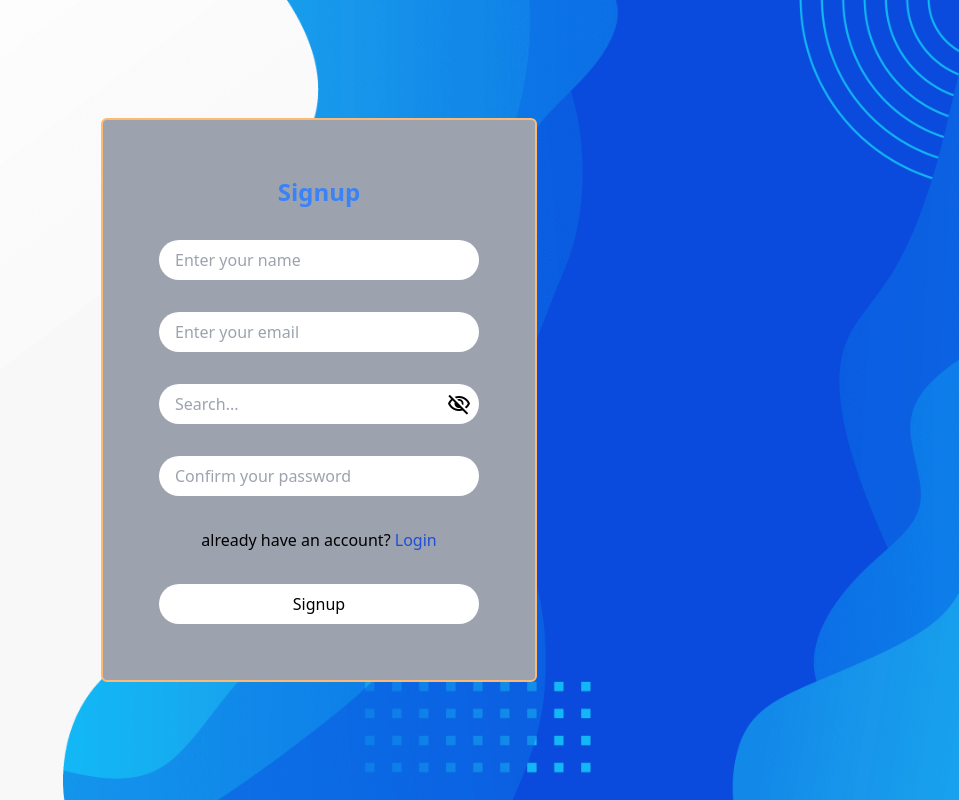
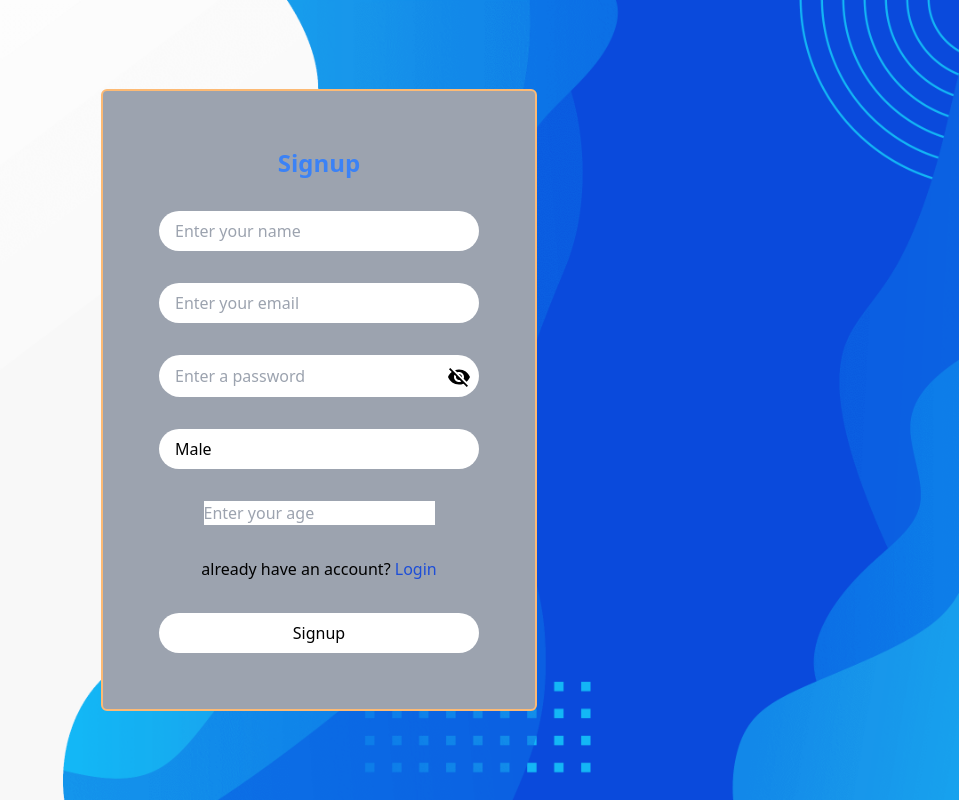
Before and after one commit to amirjamanmondal/Mern-stack-MainFlowIntern, a React (Create React App) app: page /amirjamanmondal/Mern-stack-MainFlowIntern/signup in a window 1280 px wide. Shown: the whole page, without its empty margins (321-1280 px from the left). Built offline with nearby package versions, Linux system fonts and the light colour scheme.

Commit message:
i have tested signup page done

```diff
--- a/package.json
+++ b/package.json
@@ -4,7 +4,10 @@
   "version": "0.1.0",
   "private": true,
   "dependencies": {
+    "@emotion/react": "^11.13.3",
+    "@emotion/styled": "^11.13.0",
     "@mui/icons-material": "^6.1.6",
+    "@mui/material": "^6.1.6",
     "@testing-library/jest-dom": "^5.17.0",
     "@testing-library/react": "^13.4.0",
     "@testing-library/user-event": "^13.5.0",
--- a/src/components/Card.jsx
+++ b/src/components/Card.jsx
@@ -12,9 +12,9 @@ const Card = () => {
           the best possible experience.
         </p>
 
-        <button className="rounded-full bg-fuchsia-500 p-2 text-white border-lime-400 border-2">
+        <NavLink to={'/signup'} className="rounded-full bg-fuchsia-500 p-2 text-white border-lime-400 border-2">
           Get Started
-        </button>
+        </NavLink>
       </div>
     </div>
   );
--- a/src/components/pages/Signup.jsx
+++ b/src/components/pages/Signup.jsx
@@ -1,6 +1,35 @@
 import React, { useState } from "react";
+import VisibilityIcon from "@mui/icons-material/Visibility";
+import VisibilityOffIcon from "@mui/icons-material/VisibilityOff";
 
 const Signup = () => {
+  const [name, setName] = useState("");
+  const [email, setEmail] = useState("");
+  const [password, setPassword] = useState("");
+  const [gender, setGender] = useState("Male");
+  const [age, setAge] = useState();
+
+  const handleSubmit = async (e) => {
+    e.preventDefault();
+
+    const response = await fetch("http://localhost:8000/user/signup", {
+      method: "POST",
+      headers: {
+        "Content-Type": "application/json",
+      },
+      body: JSON.stringify({ name, email, password, gender, age }),
+    });
+
+    if (response.ok) {
+      const data = await response.json();
+      // Handle successful login, e.g., redirect to dashboard
+      console.log("Signup successful:", data);
+    } else {
+      // Handle login failure, e.g., display error message
+      console.error("Signup failed:", response.statusText);
+    }
+  };
+
   const [typeInput, setTypeInput] = useState(false);
   function handleInput(e) {
     e.preventDefault();
@@ -8,56 +37,66 @@ const Signup = () => {
   }
   return (
     <>
-      <form className="h-fit w-fit py-14 px-14  flex flex-col justify-center items-center gap-8 bg-gray-400 rounded-md border-orange-300 border-2">
+      <form onSubmit={handleSubmit} className="h-fit w-fit py-14 px-14  flex flex-col justify-center items-center gap-8 bg-gray-400 rounded-md border-orange-300 border-2">
         <div className="text-2xl font-semibold text-blue-500">Signup</div>
         <input
           type="text"
           placeholder="Enter your name"
+          value={name}
+          onChange={(e) => setName(e.target.value)}
           className="w-80 h-fit px-4 py-2 rounded-full outline-none"
         />
         <input
           type="email"
           placeholder="Enter your email"
           className="w-80 h-fit px-4 py-2 rounded-full outline-none"
+          value={email}
+          onChange={(e) => setEmail(e.target.value)}
         />
         <div class=" w-80 h-fit rounded-full bg-white flex flex-row justify-center items-center p-2">
           <input
-            type={typeInput===true?"text":"password"}
+            type={typeInput === true ? "text" : "password"}
             id="myInput"
-            placeholder="Search..."
+            placeholder="Enter a password"
+            value={password}
+            onChange={(e) => setPassword(e.target.value)}
             className="h-full w-full px-2 rounded-full outline-none "
           />
 
           {typeInput === true ? (
-            <span
-              class="material-symbols-outlined cursor-pointer"
-              onClick={handleInput}
-            >
-              visibility_off
+            <span onClick={handleInput}>
+              <VisibilityIcon />
             </span>
           ) : (
-            <span
-              class="material-symbols-outlined cursor-pointer"
-              onClick={handleInput}
-            >
-              visibility_off
+            <span onClick={handleInput}>
+              <VisibilityOffIcon />
             </span>
           )}
         </div>
         <input
           type="text"
-          placeholder="Confirm your password"
+          placeholder="Enter Gender"
           className="w-80 h-fit px-4 py-2 rounded-full outline-none"
+          value={gender}
+          onChange={(e) => setGender(e.target.value)}
+        />
+        <input
+          type="number"
+          name="age"
+          id=""
+          value={age}
+          onChange={(e) => setAge(e.target.value)}
+          placeholder="Enter your age"
         />
         <span className="text-base">
           already have an account?{" "}
           <span className="text-blue-700 cursor-pointer">Login</span>
         </span>
-        <input
+        <button
           type="submit"
           value="Signup"
           className="w-80 h-fit px-4 py-2 rounded-full bg-white"
-        />
+        >Signup</button>
       </form>
     </>
   );
```
Also changed, not shown: 1 other file (tests, documents, lock files or other folders).
